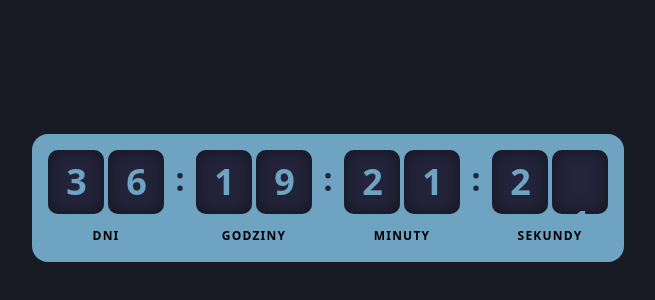
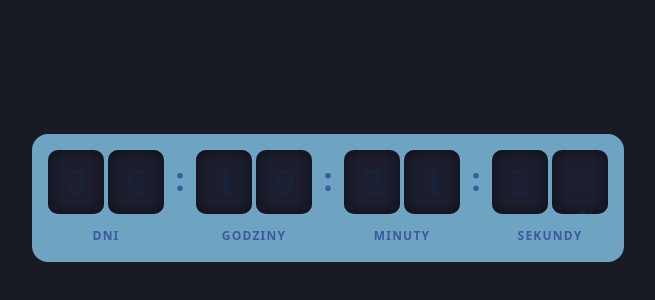
Before and after one commit to Kuba-Walczak/countdown-component, a React (Vite) app: page / in a window 1280 px wide. Shown: the part 202-502 px from the top of the page, without its empty margins (312-967 px from the left). Built offline with nearby package versions, Linux system fonts and the light colour scheme.

Commit message:
ref: changed color classes to better support a wide variety of themes

```diff
--- a/src/components/Countdown.tsx
+++ b/src/components/Countdown.tsx
@@ -56,11 +56,14 @@ function Segment({ digit, slideIntensity, flashIntensity, slideDuration }: Segme
   }, [digit, slideIntensity, flashIntensity, slideDuration])
 
   return (
-    <div ref={containerRef} className="relative overflow-hidden flex items-center justify-center w-14 bg-card h-16 rounded-lg shadow-[inset_0_0_16px_rgba(0,0,0,0.5)]">
-      <div ref={flashRef} className="absolute inset-0 bg-white opacity-0 pointer-events-none" />
+    <div
+      ref={containerRef}
+      className="relative overflow-hidden flex items-center justify-center w-14 bg-muted h-16 rounded-lg shadow-[inset_0_0_16px_rgba(0,0,0,0.5)]"
+    >
+      <div ref={flashRef} className="absolute inset-0 bg-foreground opacity-0 pointer-events-none" />
       <span
         ref={spanRef}
-        className="absolute tabular-nums text-4xl font-bold tracking-tight text-accent"
+        className="absolute tabular-nums text-4xl font-bold tracking-tight text-foreground"
       >
         {displayed}
       </span>
@@ -79,7 +82,18 @@ interface SegmentGroupProps {
   animateSizeOnMobile?: boolean
 }
 
-function SegmentGroup({ value, unit, slideIntensity, slideDuration, flashIntensity, showLabels, isFinalCountdown, isSeconds, isMobile, animateSizeOnMobile }: SegmentGroupProps & { isFinalCountdown?: boolean, isSeconds?: boolean }) {
+function SegmentGroup({
+  value,
+  unit,
+  slideIntensity,
+  slideDuration,
+  flashIntensity,
+  showLabels,
+  isFinalCountdown,
+  isSeconds,
+  isMobile,
+  animateSizeOnMobile,
+}: SegmentGroupProps & { isFinalCountdown?: boolean, isSeconds?: boolean }) {
   const [tens, ones] = String(value).padStart(2, "0").split("")
   const labelWrapperRef = useRef<HTMLDivElement>(null)
   const outerRef = useRef<HTMLDivElement>(null)
@@ -125,12 +139,22 @@ function SegmentGroup({ value, unit, slideIntensity, slideDuration, flashIntensi
   return (
     <div ref={outerRef} className={`flex flex-col items-center gap-2 ${!isSeconds ? "overflow-hidden" : ""}`}>
       <div className="flex gap-1">
-        <Segment digit={tens} slideIntensity={slideIntensity} flashIntensity={flashIntensity} slideDuration={slideDuration} />
-        <Segment digit={ones} slideIntensity={slideIntensity} flashIntensity={flashIntensity} slideDuration={slideDuration} />
+        <Segment
+          digit={tens}
+          slideIntensity={slideIntensity}
+          flashIntensity={flashIntensity}
+          slideDuration={slideDuration}
+        />
+        <Segment
+          digit={ones}
+          slideIntensity={slideIntensity}
+          flashIntensity={flashIntensity}
+          slideDuration={slideDuration}
+        />
       </div>
       {showLabels && (
         <div ref={labelWrapperRef} className="overflow-hidden">
-          <span className="text-xs font-semibold uppercase tracking-widest text-muted-background">
+          <span className="text-xs font-semibold uppercase tracking-widest text-muted-foreground">
             {unit}
           </span>
         </div>
@@ -174,7 +198,7 @@ function Separator({ isFinalCountdown, showBelowSm = false, isMobile }: Separato
       <svg
         aria-hidden="true"
         viewBox="0 0 12 32"
-        className="h-10 w-4 fill-card"
+        className="h-10 w-4 fill-muted-foreground"
       >
         <circle cx="6" cy="11" r="2.2" />
         <circle cx="6" cy="21" r="2.2" />
@@ -293,8 +317,8 @@ export default function Countdown({
   if (expiredAtMount.current) {
     return (
       <div className="relative flex flex-wrap sm:flex-nowrap items-start rounded-2xl bg-accent p-4 gap-2">
-      <div className="relative flex items-center justify-center rounded-lg px-4 h-16 bg-card shadow-[inset_0_0_16px_rgba(0,0,0,0.5)]">
-        <span className="text-4xl font-bold text-accent whitespace-nowrap">
+      <div className="relative flex items-center justify-center rounded-lg px-4 h-16 bg-muted shadow-[inset_0_0_16px_color-mix(in_oklab,var(--foreground)_22%,transparent)]">
+        <span className="text-4xl font-bold text-foreground whitespace-nowrap">
           {endText}
         </span>
       </div>
@@ -303,7 +327,10 @@ export default function Countdown({
   }
 
   return (
-    <div ref={containerRef} className={`w-fit grid grid-cols-[auto_auto_auto] sm:flex sm:flex-nowrap items-start rounded-2xl bg-accent p-4 ${isFinalCountdown ? "gap-0" : "gap-2"} transition-all duration-500`}>
+    <div
+      ref={containerRef}
+      className={`w-fit grid grid-cols-[auto_auto_auto] sm:flex sm:flex-nowrap items-start rounded-2xl bg-accent p-4 transition-all duration-500 ${isFinalCountdown ? "gap-0" : "gap-2"}`}
+    >
       <SegmentGroup value={days} unit={labels.days} slideIntensity={denormalizedSlideIntensity} flashIntensity={denormalizedFlashIntensity} showLabels={showLabels} slideDuration={denormalizedSlideDuration} isFinalCountdown={isFinalCountdown} isMobile={isMobile} animateSizeOnMobile />
       <Separator isFinalCountdown={isFinalCountdown} showBelowSm isMobile={isMobile} />
       <SegmentGroup value={hours} unit={labels.hours} slideIntensity={denormalizedSlideIntensity} flashIntensity={denormalizedFlashIntensity} showLabels={showLabels} slideDuration={denormalizedSlideDuration} isFinalCountdown={isFinalCountdown} isMobile={isMobile} animateSizeOnMobile />
```
